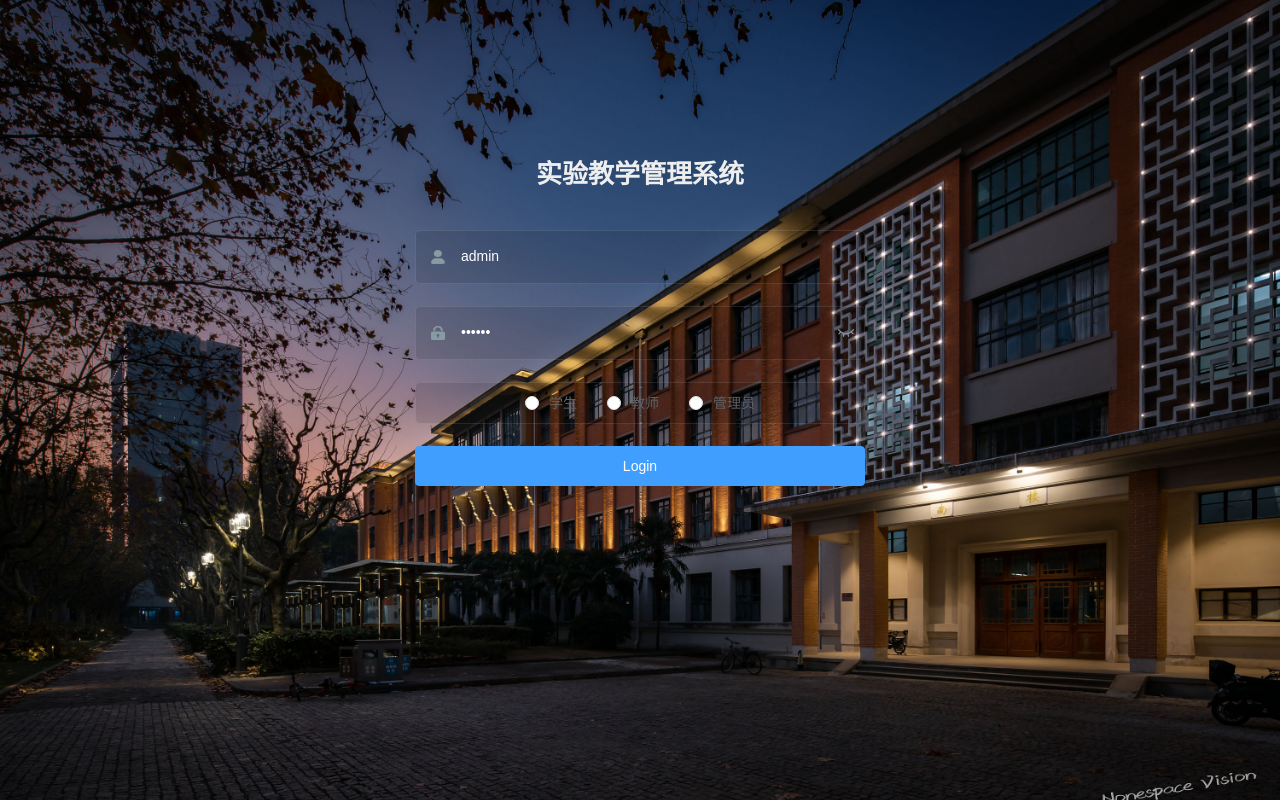
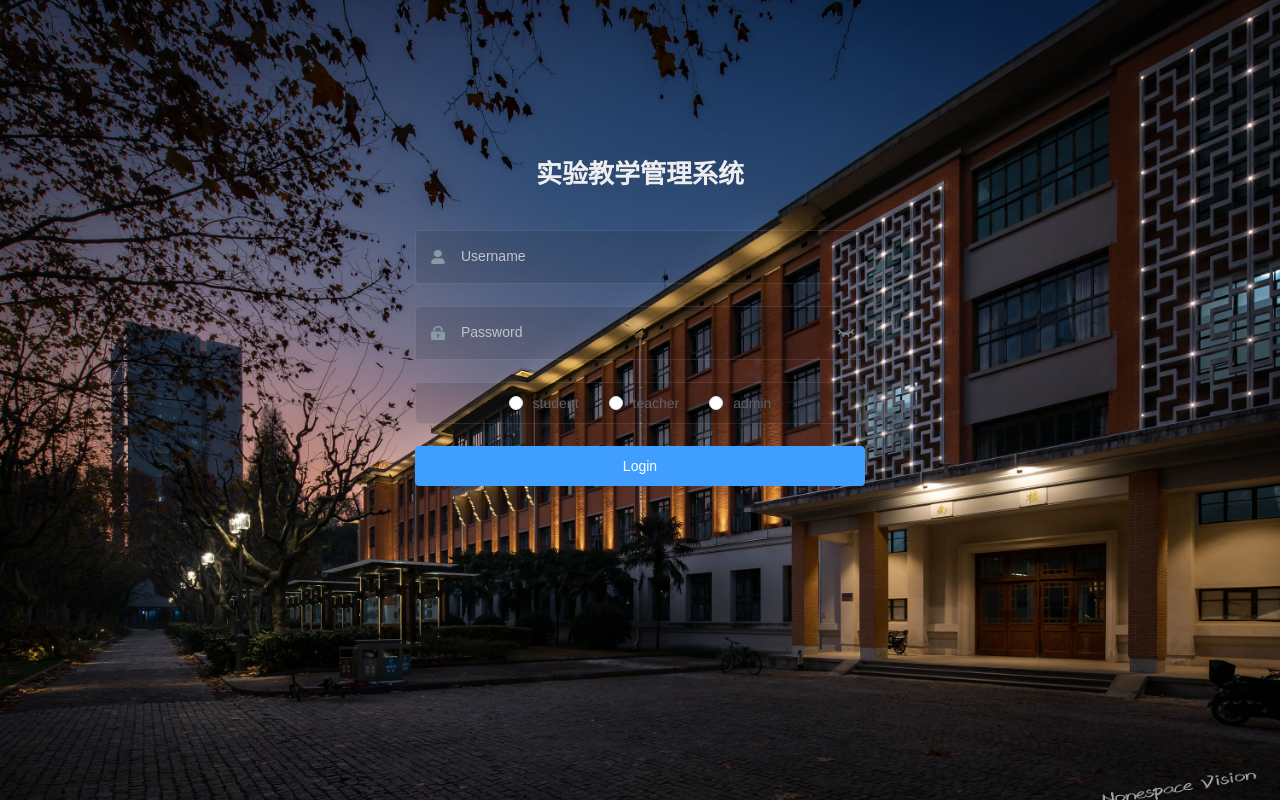
Before and after one commit to happy-someone-wang/EMS-front, a Vue app: page /#/login in a window 1280 px wide. Built offline with nearby package versions, Linux system fonts and the light colour scheme.

Commit message:
登录登出完成 vuex存储用户信息

```diff
--- a/src/api/student.js
+++ b/src/api/student.js
@@ -12,6 +12,14 @@ export function login(userId, password, role) {
     })
 }
 
+
+export function logout() {
+    return request({
+        url: '/login/userLogout',
+        method: 'get',
+    })
+}
+
 export function getInfo(token) {
     return request({
         url: '/login/getUserInfo',
--- a/src/store/getters.js
+++ b/src/store/getters.js
@@ -5,6 +5,7 @@ const getters = {
   avatar: state => state.user.avatar,
   name: state => state.user.name,
   roles: state => state.user.roles,
+  userId: state => state.user.userId,
   permission_routes: state => state.permission.routes,
 }
 export default getters
--- a/src/store/modules/user.js
+++ b/src/store/modules/user.js
@@ -1,10 +1,11 @@
-import { logout } from '@/api/user'
-import { login, getInfo } from '@/api/student'
+import { } from '@/api/user'
+import { login, getInfo, logout } from '@/api/student'
 import { getToken, setToken, removeToken } from '@/utils/auth'
 import { resetRouter } from '@/router'
 
 const state = {
   token: getToken(),
+  userId:'',
   name: '',
   avatar: '',
   introduction: '',
@@ -24,16 +25,20 @@ const mutations = {
   },
   SET_ROLES: (state, roles) => {
     state.roles = roles
+  },
+  SET_USERID: (state, userId) => {
+    state.userId = userId
   }
+
 }
 
 const actions = {
   // user login
   login({ commit }, userInfo) {
-    const { username, password } = userInfo
+    const { username, password,role } = userInfo
     console.log("输入的用户信息", userInfo);
     return new Promise((resolve, reject) => {
-      login(2050001, password, "student").then(response => {
+      login(username, password, role).then(response => {
         console.log(response);
         // const { data } = response
         console.log("用户登录")
@@ -60,6 +65,7 @@ const actions = {
         roles.push(data.role);
         const name = data.name;
         const avatar = data.avatar;
+        const userId = data.userId;
         // const { roles, name, avatar, introduction } = data
 
         // roles must be a non-empty array
@@ -71,6 +77,7 @@ const actions = {
         commit('SET_ROLES', roles)
         commit('SET_NAME', name)
         commit('SET_AVATAR', avatar)
+        commit('SET_USERID', userId)
         resolve(roles)
       }).catch(error => {
         reject(error)
--- a/src/views/login/index.vue
+++ b/src/views/login/index.vue
@@ -43,10 +43,10 @@
 
       <el-form-item prop="role">
         <div style="text-align:center">
-          <el-radio-group v-model="radio">
-            <el-radio label="学生"></el-radio>
-            <el-radio label="教师"></el-radio>
-            <el-radio label="管理员"></el-radio>
+          <el-radio-group v-model="loginForm.role">
+            <el-radio label="student"></el-radio>
+            <el-radio label="teacher"></el-radio>
+            <el-radio label="admin"></el-radio>
           </el-radio-group>
         </div>
 
@@ -59,37 +59,39 @@
 
 <script>
 import { validUsername } from '@/utils/validate'
- const cityOptions = ['上海', '北京', '广州', '深圳'];
 export default {
   name: 'Login',
   data() {
     const validateUsername = (rule, value, callback) => {
-      if (!validUsername(value)) {
-        callback(new Error('Please enter the correct user name'))
-      } else {
-        callback()
-      }
+      callback();
+      // if (!validUsername(value)) {
+      //   callback(new Error('Please enter the correct user name'))
+      // } else {
+      //   callback()
+      // }
     }
     const validatePassword = (rule, value, callback) => {
-      if (value.length < 6) {
-        callback(new Error('The password can not be less than 6 digits'))
-      } else {
-        callback()
-      }
+      // if (value.length < 6) {
+      //   callback(new Error('The password can not be less than 6 digits'))
+      // } else {
+      //   callback()
+      // }
+      callback();
     }
     return {
       loginForm: {
-        username: 'admin',
-        password: '111111'
+        username: '',
+        password: '',
+        role:'',
       },
       loginRules: {
         username: [{ required: true, trigger: 'blur', validator: validateUsername }],
-        password: [{ required: true, trigger: 'blur', validator: validatePassword }]
+        password: [{ required: true, trigger: 'blur', validator: validatePassword }],
+        role: [{ required: true }]
       },
       loading: false,
       passwordType: 'password',
       redirect: undefined,
-      radio:""
     }
   },
   watch: {
@@ -115,6 +117,7 @@ export default {
       this.$refs.loginForm.validate(valid => {
         if (valid) {
           this.loading = true
+          console.log("用户输入的登录信息为",this.loginForm);
           this.$store.dispatch('user/login', this.loginForm).then(() => {
             // 从哪里跳到/login页面，登陆之后就返回哪里
             this.$router.push({ path: this.redirect || '/' })
--- a/src/views/studentViews/course/courseList/homePage/index.vue
+++ b/src/views/studentViews/course/courseList/homePage/index.vue
@@ -106,9 +106,14 @@
 </template>
 
 <script>
+import { mapGetters } from 'vuex'
 export default {
   name: "HomePage",
-
+  computed: {
+    ...mapGetters([
+      'userId','roles'
+    ])
+  },
   data() {
     return {
       loading: false,
@@ -145,7 +150,9 @@ export default {
     };
   },
 
-  mounted() {},
+  mounted() {
+    console.log("当前我的ID和身份为",this.userId,this.roles)
+  },
 
   methods: {
     ResetButtonClick() {
```
